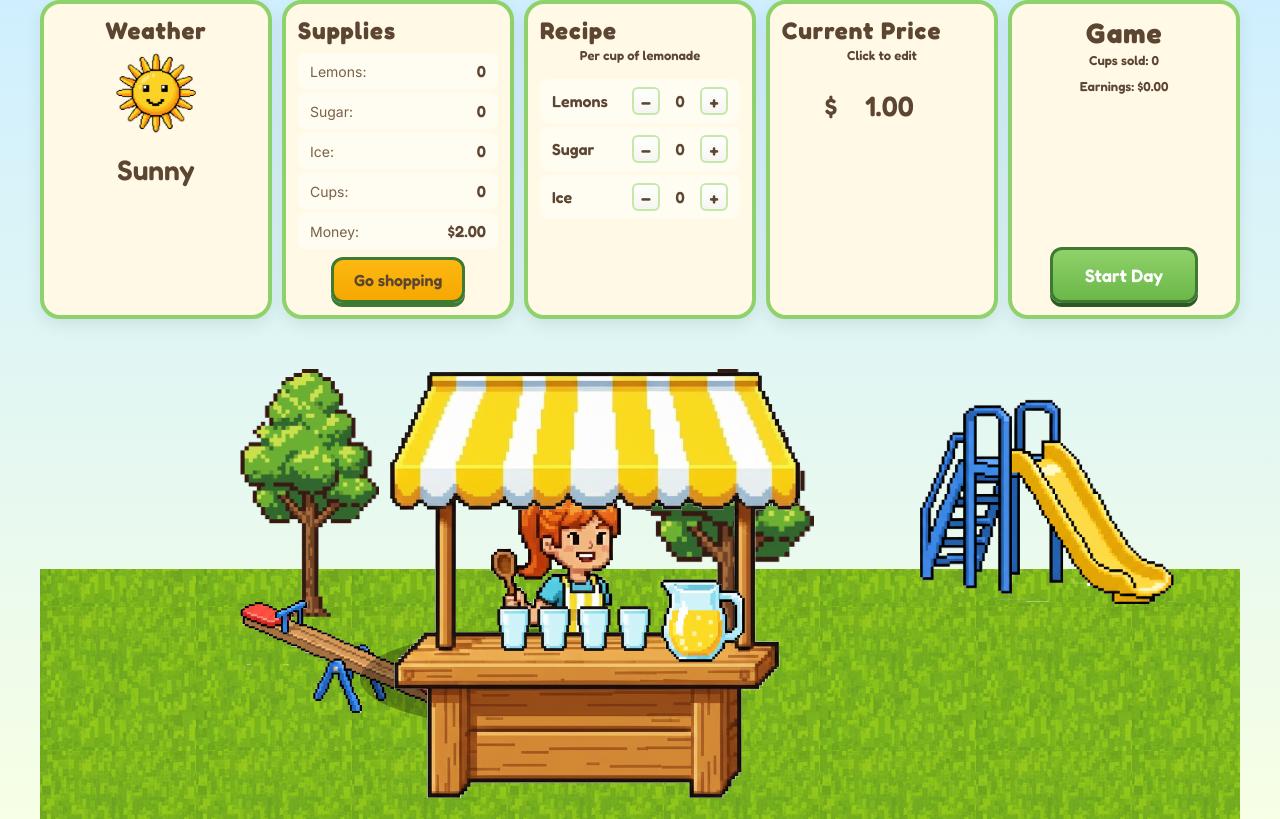
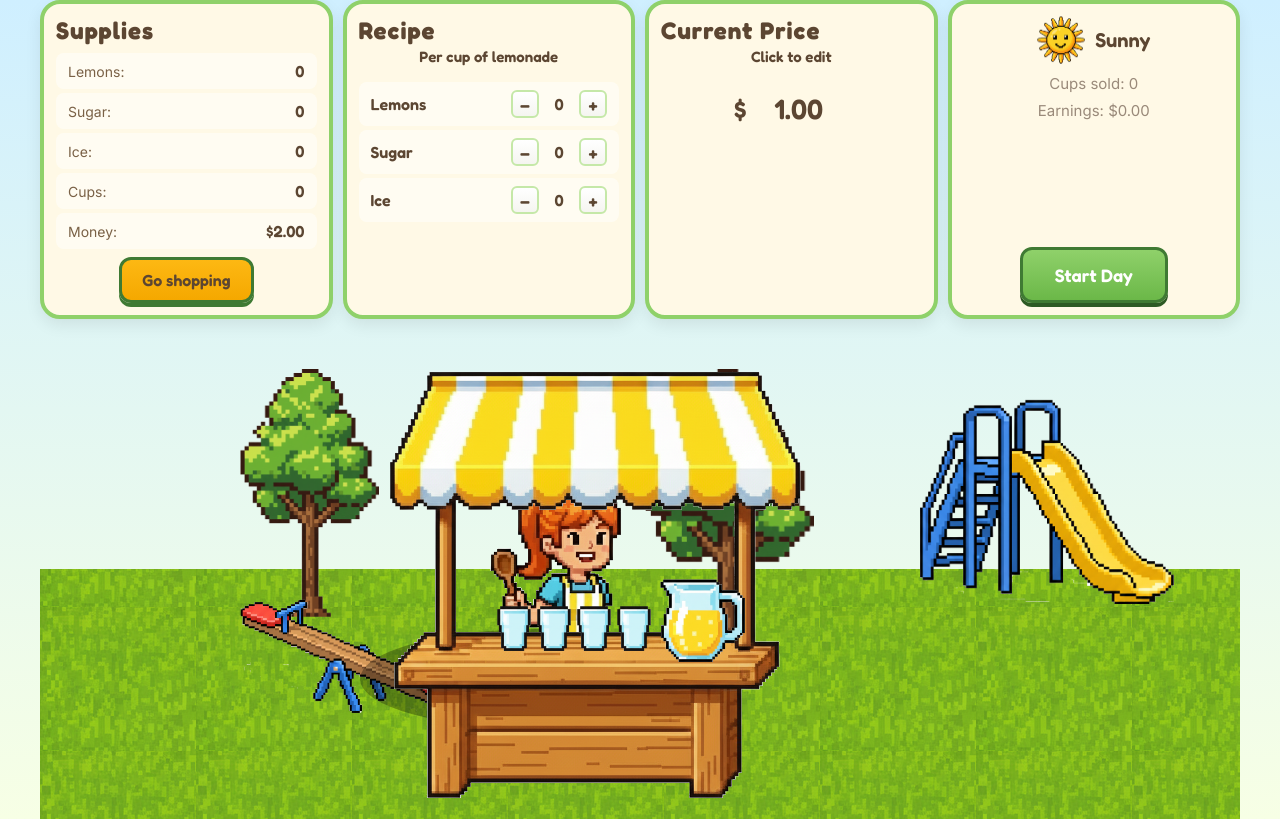
Before and after one commit to codegirl-007/lemonade-stand, a website with bundled scripts: page index.html in a window 1280 px wide. Built offline with nearby package versions, Linux system fonts and the light colour scheme.

Commit message:
combine sections

```diff
--- a/index.html
+++ b/index.html
@@ -12,12 +12,6 @@
 <body>
 
   <div class="dashboard">
-    <section class="game_section weather_section">
-      <h2 class="section_title">Weather</h2>
-      <img class="weather_icon" src="sunny.png" alt="Weather">
-      <p class="weather_label" data-bind="weather">sunny</p>
-    </section>
-
     <section class="game_section">
       <h2 class="section_title">Supplies</h2>
 
@@ -75,9 +69,14 @@
     </section>
 
     <section class="game_section day_section">
-      <h2 class="section_title">Game</h2>
-      <p class="section_hint">Cups sold: <span data-bind="cups_sold">0</span></p>
-      <p class="section_hint">Earnings: <span data-bind="total_earnings" data-format="currency">$0.00</span></p>
+      <div class="weather_display">
+        <img class="weather_icon" src="sunny.png" alt="Weather">
+        <p class="weather_label" data-bind="weather">sunny</p>
+      </div>
+      <div class="game_stats">
+        <p class="section_hint">Cups sold: <span data-bind="cups_sold">0</span></p>
+        <p class="section_hint">Earnings: <span data-bind="total_earnings" data-format="currency">$0.00</span></p>
+      </div>
       <button class="start_day_btn">Start Day</button>
     </section>
   </div>
--- a/style.css
+++ b/style.css
@@ -54,26 +54,33 @@ body {
   margin-top: auto;
 }
 
-/* Weather Section */
-.weather_section {
-  text-align: center;
+/* Weather display in game section */
+.weather_display {
+  display: flex;
+  align-items: center;
+  justify-content: center;
+  gap: 10px;
+  margin-bottom: 8px;
 }
 
 .weather_icon {
-  width: 80px;
-  height: 80px;
+  width: 48px;
+  height: 48px;
   object-fit: contain;
-  margin: 8px auto;
-  display: block;
 }
 
 .weather_label {
   font-family: 'Fredoka', sans-serif;
-  font-size: 18px;
-  font-weight: 500;
+  font-size: 20px;
+  font-weight: 600;
   color: #5C4632;
   text-transform: capitalize;
   margin: 0;
+}
+
+.game_stats {
+  text-align: center;
+  margin-bottom: 8px;
 }
 
 .game_list {
@@ -204,7 +211,7 @@ body {
 }
 
 .game_section .section_hint {
-  font-size: 13px;
+  font-size: 15px;
   margin: 2px 0 8px;
 }
 
```
